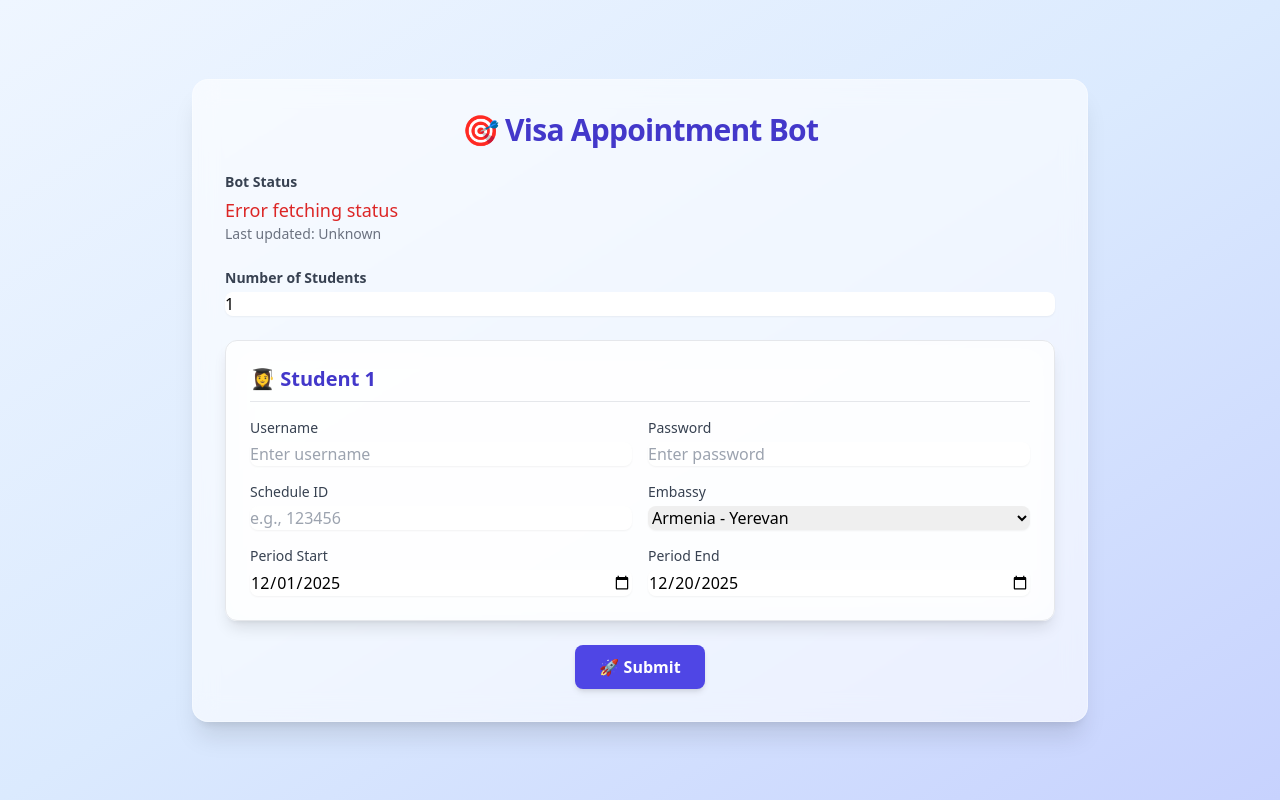
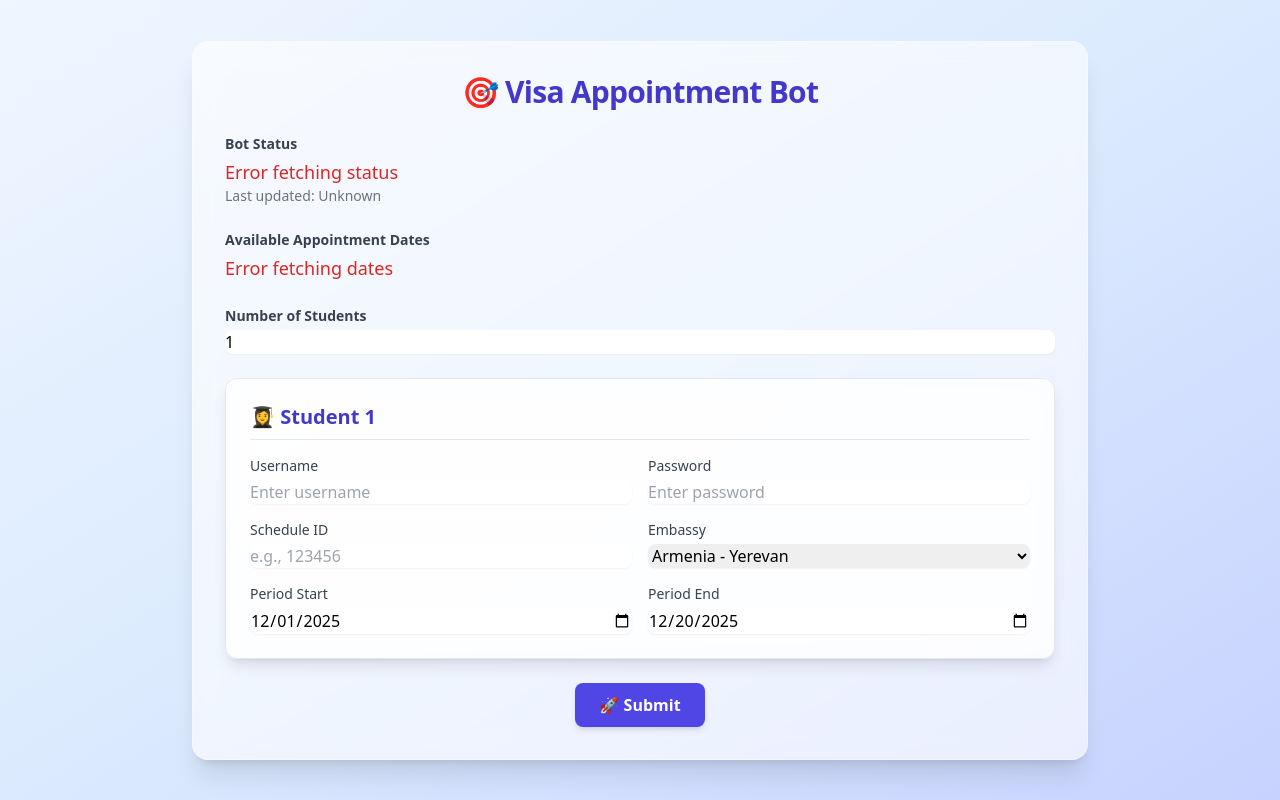
Before and after one commit to eirmonsolutions/canada-appointment-booking-bot, a Flask app: page / in a window 1280 px wide. Run offline with Flask 3, Linux system fonts and the light colour scheme; some libraries are stand-ins or nearby versions.

Commit message:
add-new-bot-ddd

```diff
--- a/templates/index.html
+++ b/templates/index.html
@@ -16,6 +16,11 @@
       <label class="block text-sm font-semibold text-gray-700 mb-1">Bot Status</label>
       <p id="botStatus" class="text-lg font-medium text-gray-700">Checking status...</p>
       <p id="lastUpdated" class="text-sm text-gray-500">Last updated: Unknown</p>
+    </div>
+
+    <div class="mb-6">
+      <label class="block text-sm font-semibold text-gray-700 mb-1">Available Appointment Dates</label>
+      <p id="availableDates" class="text-lg font-medium text-gray-700">No dates available</p>
     </div>
 
     <div class="mb-6">
@@ -61,6 +66,7 @@
     const messageP = document.getElementById('message');
     const botStatusP = document.getElementById('botStatus');
     const lastUpdatedP = document.getElementById('lastUpdated');
+    const availableDatesP = document.getElementById('availableDates');
 
     async function updateBotStatus() {
       try {
@@ -74,6 +80,24 @@
         botStatusP.textContent = 'Error fetching status';
         botStatusP.classList.add('text-red-600');
         lastUpdatedP.textContent = 'Last updated: Unknown';
+      }
+    }
+
+    async function updateAvailableDates() {
+      try {
+        const response = await fetch('http://148.230.86.132:5000/dates');
+        const data = await response.json();
+        if (data.dates && data.dates.length > 0) {
+          availableDatesP.textContent = `Available Dates: ${data.dates.join(', ')}`;
+          availableDatesP.classList.add('text-green-600');
+        } else {
+          availableDatesP.textContent = 'No dates available';
+          availableDatesP.classList.remove('text-green-600');
+          availableDatesP.classList.add('text-gray-700');
+        }
+      } catch (error) {
+        availableDatesP.textContent = 'Error fetching dates';
+        availableDatesP.classList.add('text-red-600');
       }
     }
 
@@ -160,7 +184,8 @@
         messageP.classList.remove('hidden');
         messageP.classList.toggle('text-red-600', !!result.error);
         messageP.classList.toggle('text-green-600', !result.error);
-        updateBotStatus(); // Update status after submission
+        updateBotStatus();
+        updateAvailableDates();
       } catch (error) {
         messageP.textContent = 'Error submitting data: ' + error.message;
         messageP.classList.remove('hidden');
@@ -171,9 +196,13 @@
     // Initialize with one student form
     generateStudentForms(1);
 
-    // Periodically update bot status
+    // Periodically update bot status and available dates
     updateBotStatus();
-    setInterval(updateBotStatus, 5000); // Update every 5 seconds
+    updateAvailableDates();
+    setInterval(() => {
+      updateBotStatus();
+      updateAvailableDates();
+    }, 5000); // Update every 5 seconds
   </script>
 </body>
 </html>
--- a/visa_bot.py
+++ b/visa_bot.py
@@ -14,10 +14,11 @@
 from flask import Flask, request, jsonify, render_template
 from flask_cors import CORS, cross_origin
 from embassy import Embassies
+from selenium.webdriver.chrome.options import Options
 
 app = Flask(__name__)
 # Configure CORS to allow requests from any origin for simplicity during development
-CORS(app, resources={r"/submit": {"origins": "*"}, r"/status": {"origins": "*"}})
+CORS(app, resources={r"/submit": {"origins": "*"}, r"/status": {"origins": "*"}, r"/dates": {"origins": "*"}})
 
 # ===================== CONFIG =====================
 PRIOD_START_DEFAULT = "2025-12-01"
@@ -31,8 +32,9 @@
 SMTP_EMAIL = "manshusmartboy@gmail.com"  # Replace with your email
 SMTP_PASSWORD = "cvvrefpzcxkqahen"  # Replace with your app-specific password
 
-# Bot status
+# Bot status and available dates
 bot_status = {"status": "Idle", "last_updated": datetime.now().strftime("%Y-%m-%d %H:%M:%S")}
+available_dates = []
 
 # ===================== LOGGER =====================
 def log_info(user, msg):
@@ -189,7 +191,7 @@
 
 # ===================== THREAD TASK =====================
 def process_user(user_data):
-    global bot_status
+    global bot_status, available_dates
     bot_status = {"status": "Running", "last_updated": datetime.now().strftime("%Y-%m-%d %H:%M:%S")}
     username = user_data["username"]
     password = user_data["password"]
@@ -208,7 +210,13 @@
     TIME_URL = links["TIME_URL"]
     SIGN_OUT_LINK = links["SIGN_OUT_LINK"]
 
-    driver = webdriver.Chrome(service=Service(ChromeDriverManager().install()))
+    # Set up Chrome options for headless mode
+    chrome_options = Options()
+    chrome_options.add_argument("--headless")
+    chrome_options.add_argument("--disable-gpu")
+    chrome_options.add_argument("--no-sandbox")
+    chrome_options.add_argument("--disable-dev-shm-usage")
+    driver = webdriver.Chrome(service=Service(ChromeDriverManager().install()), options=chrome_options)
     driver.set_window_position(random.randint(0, 800), random.randint(0, 400))
 
     first_loop = True
@@ -277,6 +285,11 @@
 def get_status():
     return jsonify(bot_status)
 
+@app.route('/dates', methods=['GET'])
+@cross_origin()
+def get_dates():
+    return jsonify({"dates": available_dates})
+
 @app.route('/submit', methods=['POST', 'OPTIONS'])
 @cross_origin()  # Explicitly allow CORS for this route
 def submit():
```
